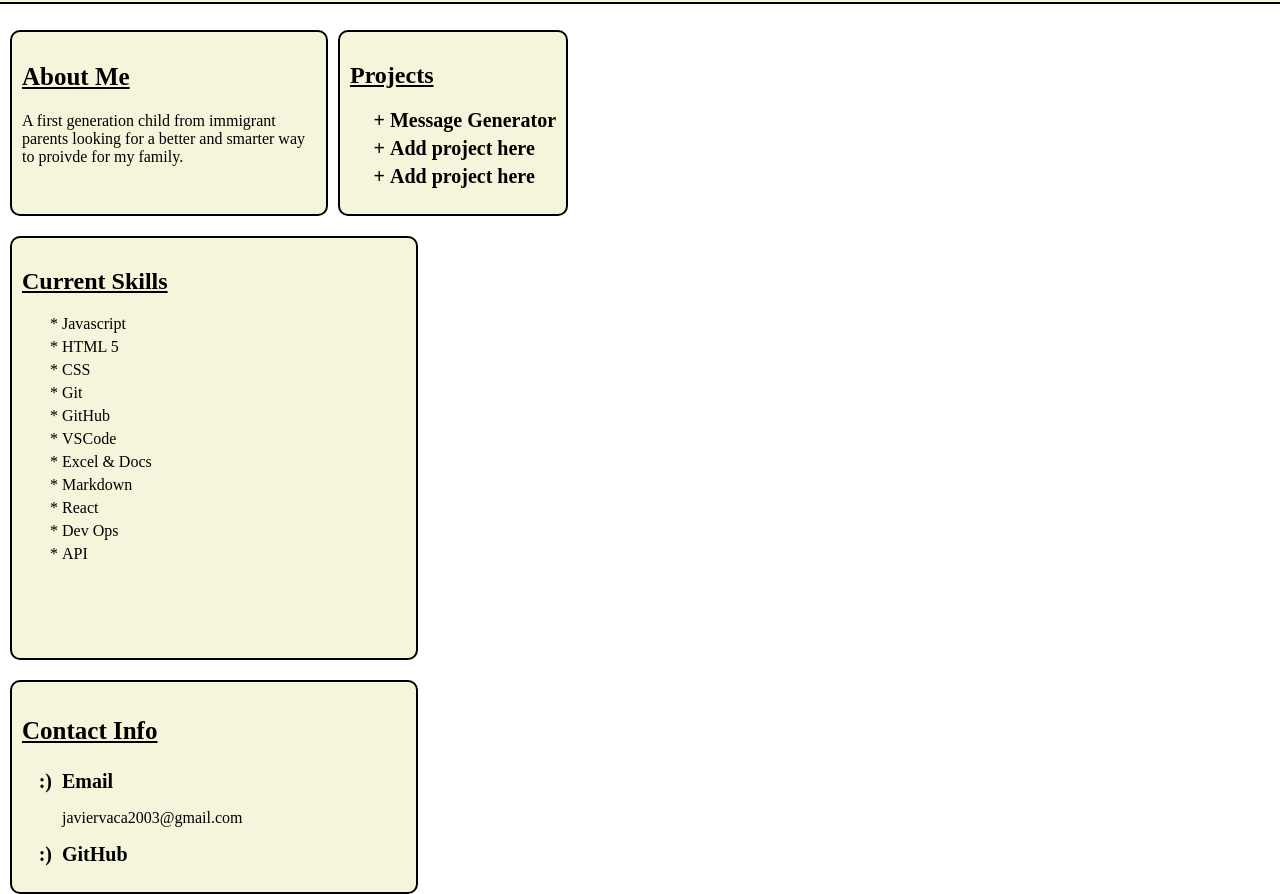
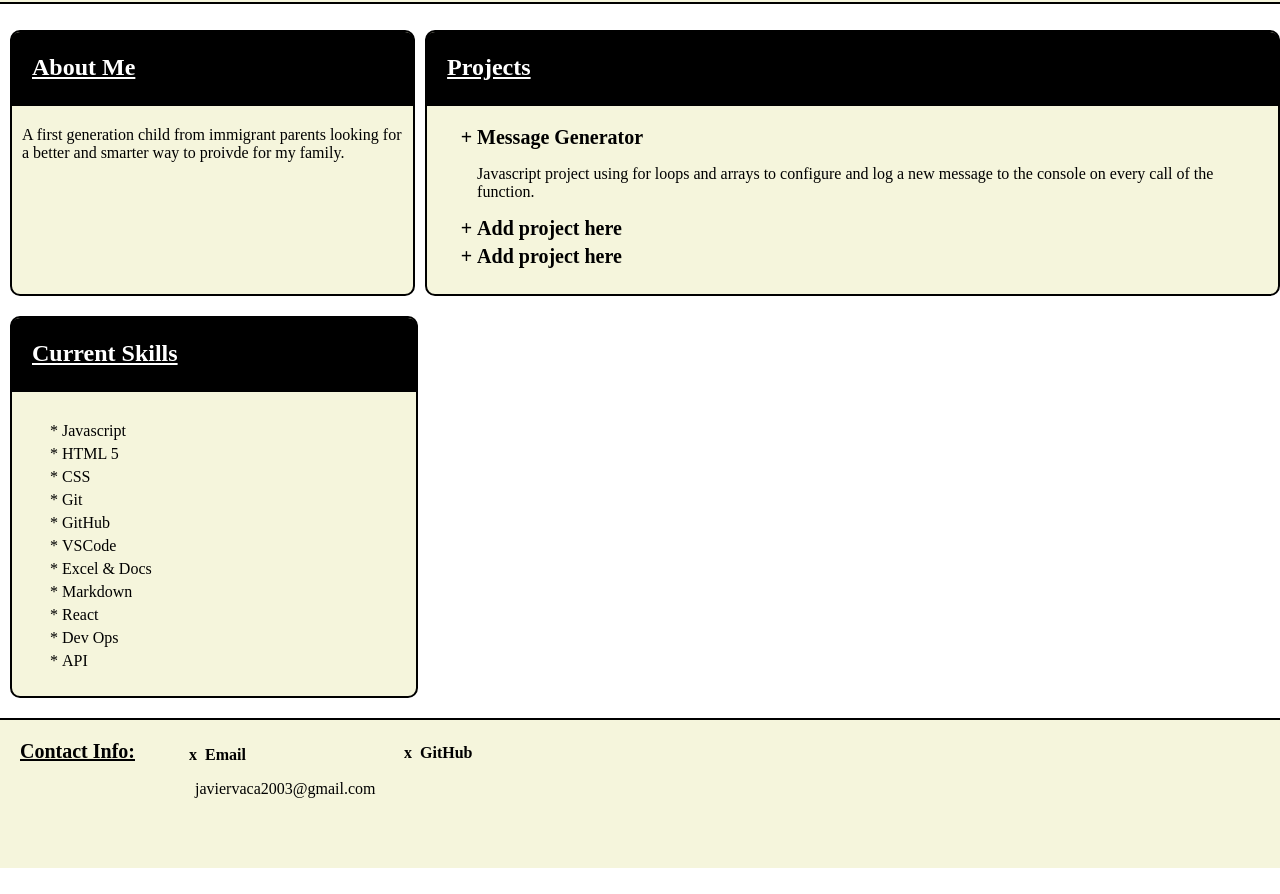
Before and after one commit to Javier-Vaca/Portfolio, a plain HTML site: page index.html in a window 1280 px wide. Shown: the part 60-954 px from the top of the page. After the commit the page ends 928 px from the top, so only its background shows below. Drawn offline with Linux system fonts and the light colour scheme.

Commit message:
Push to github and added links and more styling elements and toggle function for all project placeholders

```diff
--- a/index.css
+++ b/index.css
@@ -59,9 +59,25 @@ h2 {
 }
 
 .about-me h2 {
-    font-size: 25px;
+    background-color: black;
+    color: white;
+    width: 100%;
+    height: 50px;
+    position: relative;
+    bottom: 30px;
+    padding-top: 20px;
+    padding-left: 20px;
+    left: -12px;
+    border: 2px solid black;
+    border-radius: 10px;
+    margin-bottom: 0;
+    border-bottom-left-radius: 0;
+    border-bottom-right-radius: 0;
 }
 
+.about-me p {
+    margin-top: -10px;
+}
 
 .project-section {
     margin-top: 90px;
@@ -72,6 +88,28 @@ h2 {
     border-radius: 10px;
     padding: 10px;
     width: auto;
+    height: auto;
+}
+
+.project-section h2 {
+    background-color: black;
+    color: white;
+    width: 100%;
+    height: 50px;
+    position: relative;
+    bottom: 30px;
+    padding-top: 20px;
+    padding-left: 20px;
+    left: -12px;
+    border: 2px solid black;
+    border-radius: 10px;
+    margin-bottom: 0;
+    border-bottom-left-radius: 0;
+    border-bottom-right-radius: 0;
+}
+
+.project-section ul {
+    margin-top: -10px;
 }
 
 .project-section li {
@@ -97,7 +135,28 @@ h2 {
     width: 30%;
     margin-left: 10px;
     display: inline-block;
-    height: 400px;
+    height: auto;
+}
+
+.skills-section h2 {
+    background-color: black;
+    color: white;
+    width: 100%;
+    height: 50px;
+    position: relative;
+    bottom: 30px;
+    padding-top: 20px;
+    padding-left: 20px;
+    left: -12px;
+    border: 2px solid black;
+    border-radius: 10px;
+    margin-bottom: 0;
+    border-bottom-left-radius: 0;
+    border-bottom-right-radius: 0;
+}
+
+.skills-section ul {
+    margin-top: 0;
 }
 
 .skills-section li {
@@ -106,23 +165,40 @@ h2 {
 }
 
 .contact-info {
-    border: 2px solid black;
-    border-radius: 10px;
+    border-top: 2px solid black;
     color: black;
     background-color: beige;
-    padding: 10px;
-    width: 30%;
-    margin-left: 10px;
-    margin-top: 20px;
+    padding: 10px 0 20px 0;
+    width: 100%;
+    margin: 20px 0 0 0;
+    height: auto;
+    display: flex;
 }
 
 .contact-info li {
-    list-style-type: ':)  ';
+    list-style-type: 'x  ';
     font-weight: bold;
-    font-size: 20px;
+    font-size: 16px;
+    margin-left: 10px;
+    position: relative;
+}
+
+.github-link {
+    position: absolute;
+    left: 215px;
+    bottom: 70px;
+}
+
+.github-link:hover {
+    color: red;
+    cursor: pointer;
 }
 
 .contact-info h3 {
     text-decoration: underline;
-    font-size: 25px;
+    font-size: 20px;
+    margin-left: 20px;
+    position: relative;
+    bottom: 10px;
+    margin-right: 20px;
 }
--- a/index.html
+++ b/index.html
@@ -13,9 +13,9 @@
     <div class="header">
         <h1>Javier Vaca Lopez</h1>
         <ul class="nav bar">
-            <li>About Me</li>
-            <li>Projects</li>
-            <li>Contact</li>
+            <a href="#skills-link-from-nav"><li>Skills</li></a>
+            <a href="#project-link-from-nav"><li>Projects</li></a>
+            <a href="#contact-link-from-nav"><li>Contact</li></a>
         </ul>
     </div>
     <div class="about-and-projects">
@@ -25,7 +25,7 @@
 
         </div>
 
-        <div class="project-section">
+        <a id="project-link-from-nav"><div class="project-section">
             <h2>Projects</h2>
                 <ul class="project-list">
                     <li id="project-1" onclick="toggle()">Message Generator</li>
@@ -35,10 +35,10 @@
                     <li id="project-3" onclick="toggle2()">Add project here</li>
                         <p id="project-3-desc" >Add description here</p>
                 </ul>
-        </div>
+        </div></a>
     </div>
 
-    <div class="skills-section">
+    <div class="skills-section"><a id="skills-link-from-nav">
         <h2>Current Skills</h2>
             <ul class="skills-list">
                 <li>Javascript</li>
@@ -53,16 +53,16 @@
                 <li>Dev Ops</li>
                 <li>API</li>
             </ul>
-    </div>
+        </a></div>
 
-    <footer class="contact-info">
-        <h3>Contact Info</h3>
+    <a id="contact-link-from-nav"><footer class="contact-info">
+        <h3>Contact Info:</h3>
             <ul class="contact-list">
-                <li>Email</li>
+                <li class="email">Email</li>
                     <p>javiervaca2003@gmail.com</p>
                 <li class="github-link">GitHub</li>
             </ul>
-    </footer>
+    </footer></a>
 
     <script src="script.js"></script>
 
--- a/script.js
+++ b/script.js
@@ -5,7 +5,7 @@ var x = document.getElementById("project-1-desc");
 var y = document.getElementById("project-2-desc");
 var z = document.getElementById("project-3-desc");
 
-x.style.display = 'none';
+x.style.display = 'block';
 y.style.display = 'none';
 z.style.display = 'none';
 
```
